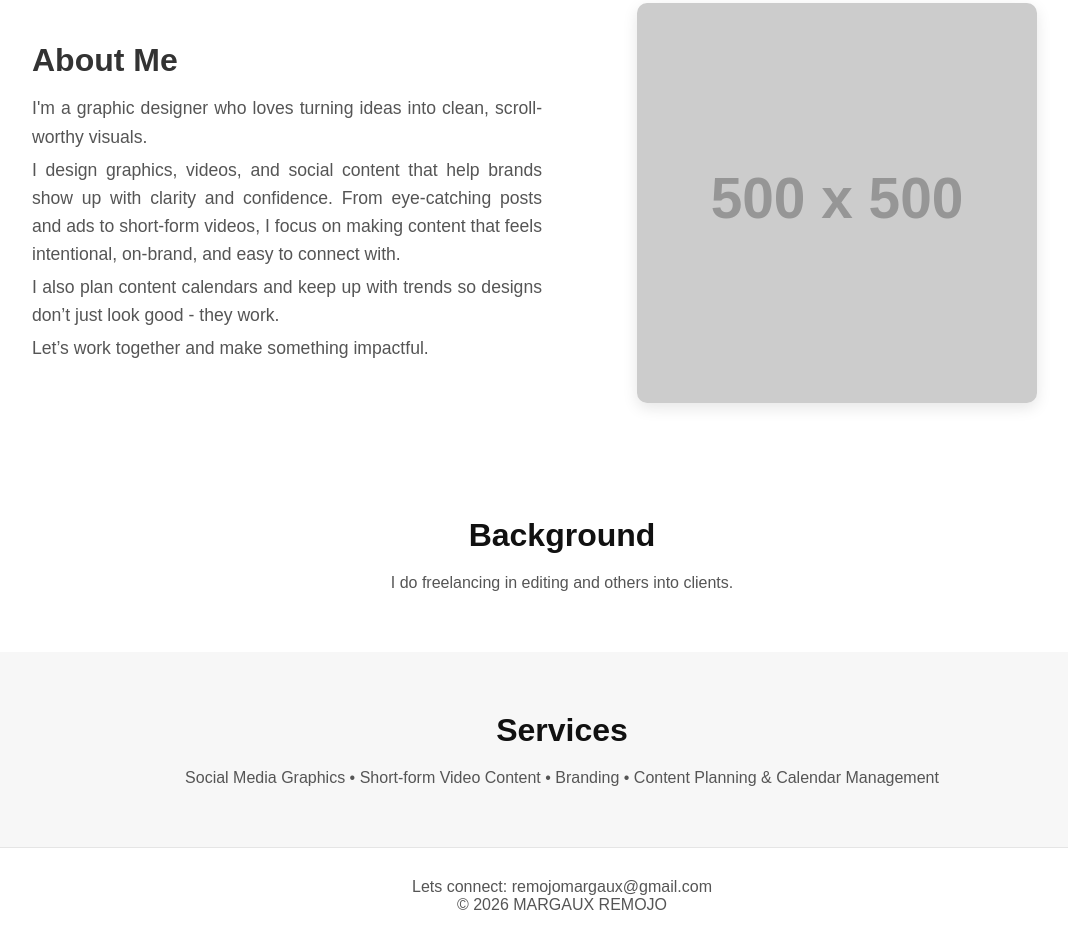
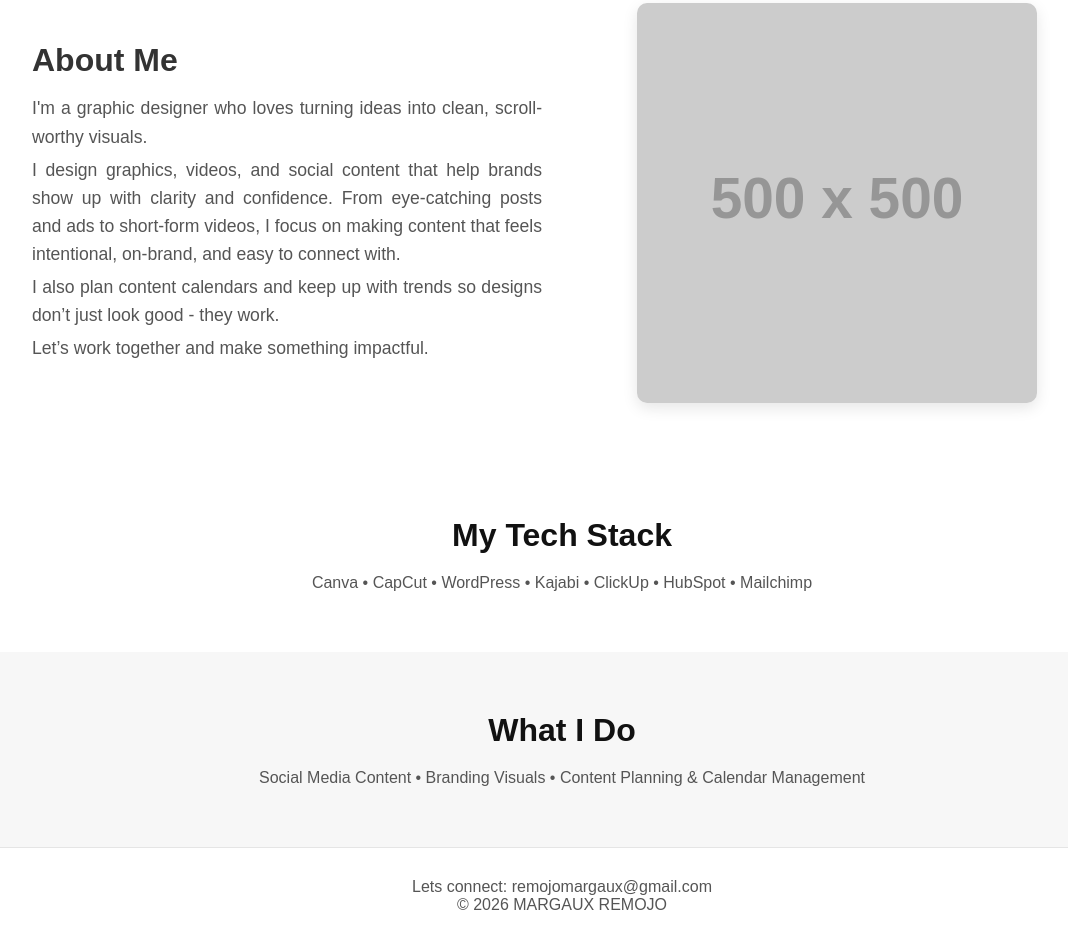
Before and after one commit to CodeBlooded1128/portfolioM, a plain HTML site: page index.html in a window 1280 px wide. Shown: the part 341-1285 px from the top of the page, without its empty margins (78-1146 px from the left). Drawn offline with Linux system fonts and the light colour scheme; placeholder pictures from the web are drawn by us.

Commit message:
Add files via upload

```diff
--- a/index.html
+++ b/index.html
@@ -69,15 +69,15 @@
     </section>
 
     <section class="section" id="background">
-      <h2>Background</h2>
-      <p>I do freelancing in editing and others into clients.</p>
+      <h2>My Tech Stack</h2>
+      <p>Canva • CapCut • WordPress • Kajabi • ClickUp • HubSpot • Mailchimp</p>
     </section>
 
     <section class="section alt" id="services">
-      <h2>Services</h2>
+      <h2>What I Do</h2>
       <p>
-        Social Media Graphics • Short-form Video Content • Branding • Content
-        Planning & Calendar Management
+        Social Media Content • Branding Visuals • Content Planning & Calendar
+        Management
       </p>
     </section>
 
```
